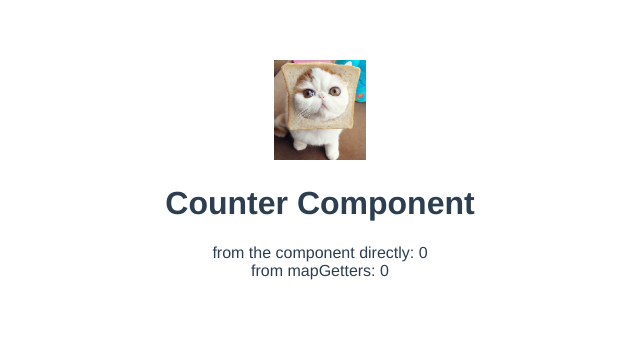
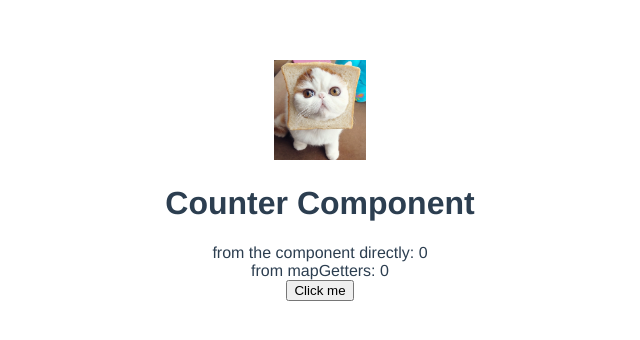
Before and after one commit to marina-a90/vuex-vue-intro, a Vue app: page / in a window 1280 px wide. Shown: the top 340 px of the page, without its empty margins (320-960 px from the left). Built offline with nearby package versions, Linux system fonts and the light colour scheme.

Commit message:
spreadovana mutacija i pozvana

```diff
--- a/src/components/Counter.vue
+++ b/src/components/Counter.vue
@@ -3,11 +3,12 @@
         <h1>Counter Component</h1>
         <div>from the component directly: {{ count }}</div>
         <div>from mapGetters: {{ safelyStoredNumber }}</div>
+        <div><button @click.prevent="incrementStoredNumber">Click me</button></div>
     </div>
 </template>
 
 <script>
-import { mapGetters } from 'vuex'
+import { mapGetters, mapMutations } from 'vuex'
 
 export default {
     data() {
@@ -18,9 +19,17 @@ export default {
     methods: {
         increment() {
             this.count++
-        }
+        },
+
+        //spread operator!!!
+        ...mapMutations([
+            //ime mutacije
+            'incrementStoredNumber',
+            'setStoredNumber'
+        ])
     },
     computed: {
+        //spread operator!!!
         ...mapGetters([
             // ime gettera
             'safelyStoredNumber'
```
